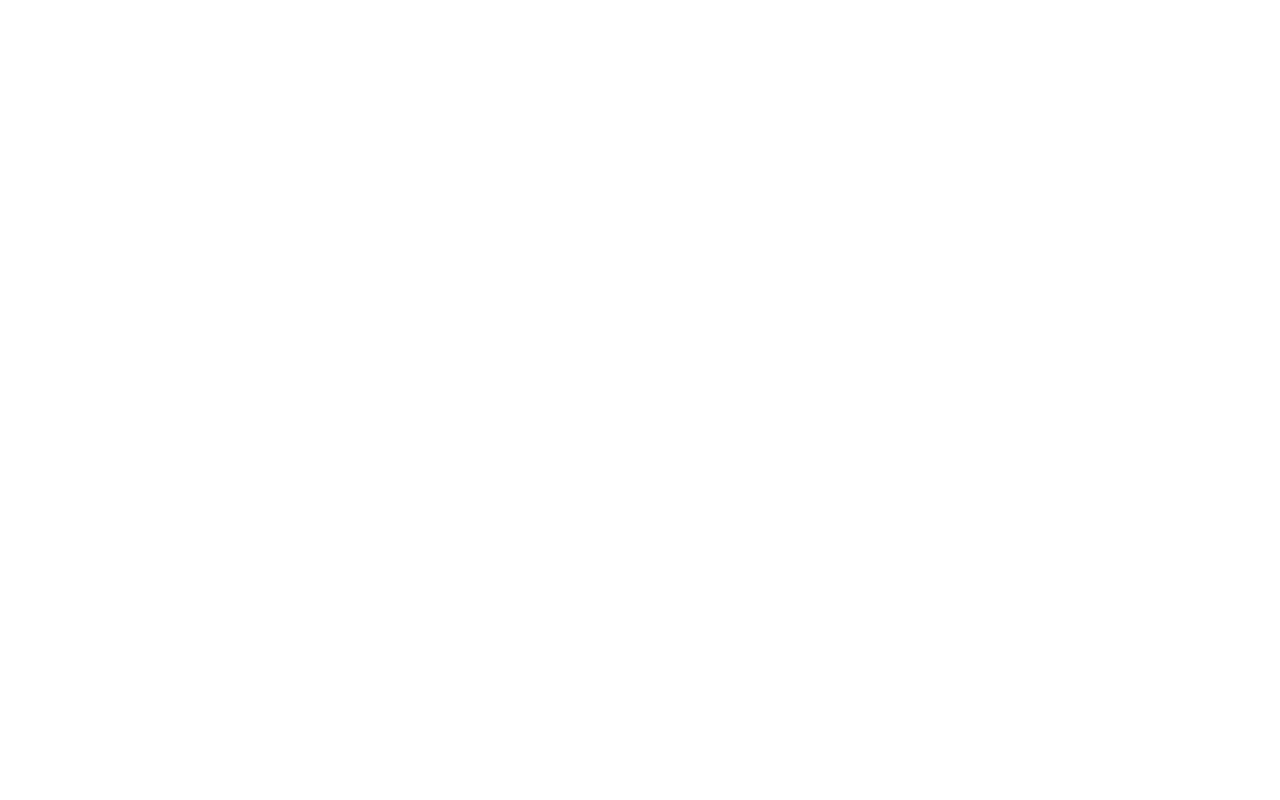
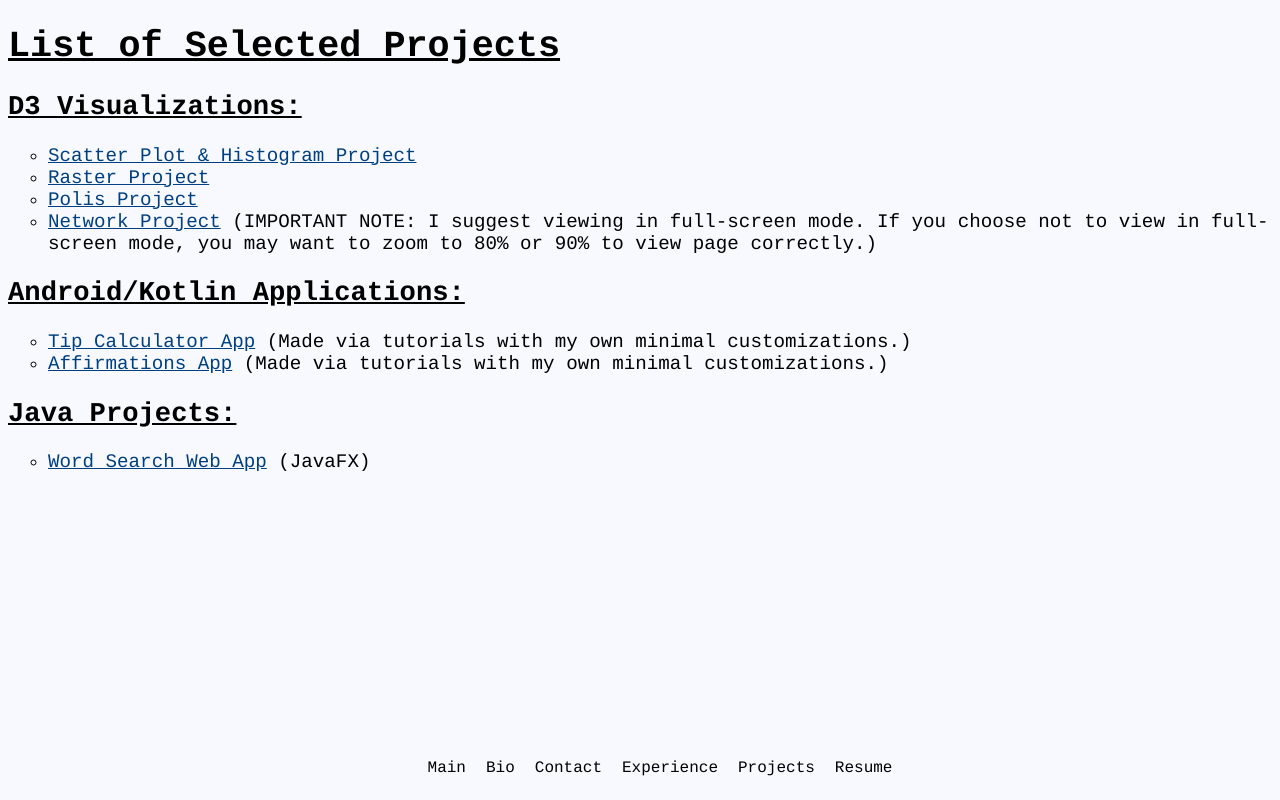
Before and after one commit to jdholwick/eportfolio.github.com, a plain HTML site: page Pages/Projects.html in a window 1280 px wide. Drawn offline with Linux system fonts and the light colour scheme.

Commit message:
"Projects.html" is a now a functional draft -- nearly complete.

```diff
--- a/Pages/Projects.html
+++ b/Pages/Projects.html
@@ -7,5 +7,52 @@
 </head>
 <body>
 
+<h1>List of Selected Projects</h1>
+
+<h2>D3 Visualizations:</h2>
+
+<ul>
+    <li><a href="https://jdholwick.github.io/Scatter_Plot_and_Hist_of_Bad_Driving_vs_Premiums/" target="_blank"> Scatter
+        Plot & Histogram Project</a></li>
+    <li><a href="https://jdholwick.github.io/Raster_Plot/" target="_blank">Raster Project</a></li>
+    <li><a href="https://jdholwick.github.io/Data_Visualization_Projects/Polis/polis.html" target="_blank">Polis
+        Project</a></li>
+    <li><a href="https://jdholwick.github.io/Data_Visualization_Projects/Network/network_map.html" target="_blank">Network
+        Project</a> (IMPORTANT NOTE: I suggest viewing in full-screen mode. If you choose not to view in full-screen
+        mode, you may want to zoom to 80% or 90% to view page correctly.)
+    </li>
+</ul>
+
+<h2>Android/Kotlin Applications:</h2>
+<ul>
+    <li><a href="https://github.com/jdholwick/tiptime" target="_blank">Tip Calculator App</a> (Made via tutorials with
+        my own minimal customizations.)
+    </li>
+    <li><a href="https://github.com/jdholwick/affirmations" target="_blank">Affirmations App</a> (Made via tutorials
+        with my own minimal customizations.)
+    </li>
+</ul>
+
+<h2>Java Projects:</h2>
+<ul>
+    <li><a href="https://github.com/jdholwick/JavaFX-WordSearch-Project" target="_blank">Word Search Web App</a>
+        (JavaFX)
+    </li>
+</ul>
+
+<footer>
+    <div class="footer-bottom">
+        <ul class="footer-menu">
+            <li><a href="../index.html">Main</a></li>
+            <li><a href="Bio.html">Bio</a></li>
+            <li><a href="Contact.html">Contact</a></li>
+            <li><a href="Experience.html">Experience</a></li>
+            <li><a href="Projects.html">Projects</a></li>
+            <li><a href="Resume.pdf" target="_blank">Resume</a></li>
+        </ul>
+    </div>
+</footer>
+
 </body>
+
 </html>
--- a/css/style-childpages.css
+++ b/css/style-childpages.css
@@ -1,16 +1,22 @@
 html, body {
     font-family: "courier";
-    background-color: #ffffff;
+    background-color: #f7f9ff;
 }
 
 h1 {
-    font-size: 1.9em;
+    font-size: 2.3em;
+    text-align: left;
+    text-decoration: underline;
+}
+
+h2 {
+    font-size: 1.7em;
     text-align: left;
     text-decoration: underline;
 }
 
 ul {
-    color: #003f80;
+    color: #000000;
     font-size: 1.2em;
     list-style-type: circle;
 }
```
